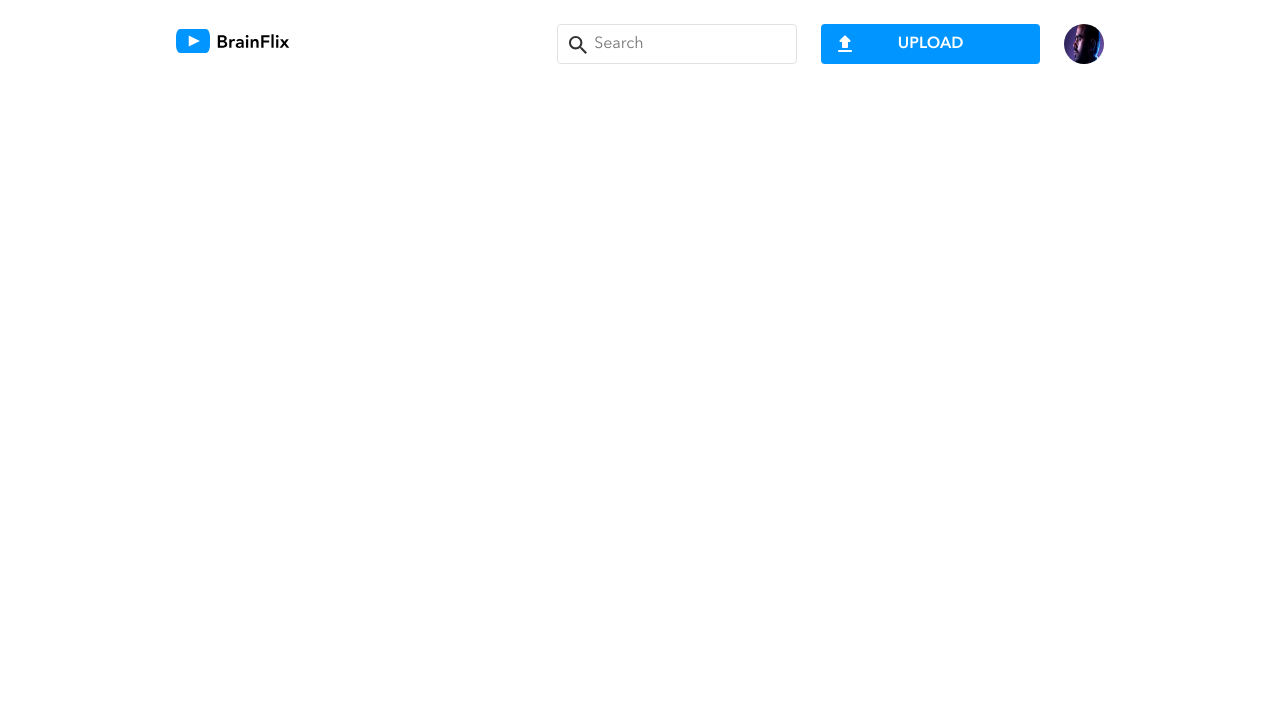
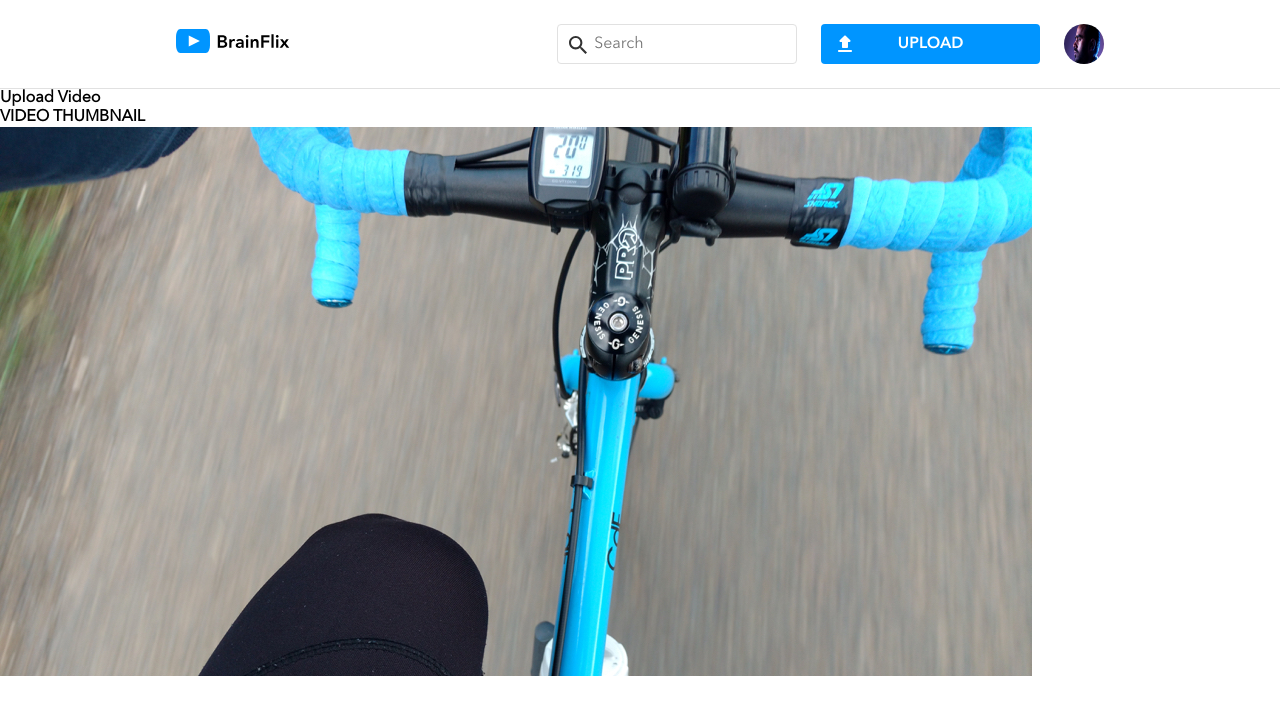
Before and after one commit to brandonscottred/brandon-redford-brainflix, a React (Create React App) app: page /upload-video in a window 1280 px wide. Shown: the top 714 px of the page. Built offline with nearby package versions, Linux system fonts and the light colour scheme.

Commit message:
create VideoUploadPage

```diff
--- a/src/App.js
+++ b/src/App.js
@@ -2,7 +2,7 @@ import './App.scss';
 import Header from './components/Header/Header.js';
 import MainVideoPage from './pages/MainVideoPage/MainVideoPage.js'
 import VideoUploadPage from './pages/VideoUploadPage/VideoUploadPage.js'
-import { BrowserRouter as Router, Routes, Route, Navigate, useNavigate } from "react-router-dom";
+import { BrowserRouter as Router, Routes, Route, Navigate } from "react-router-dom";
 
 
 const api_key = '?api_key=9b674019-74cc-4013-9aa2-3645aa0e289c';
@@ -18,6 +18,7 @@ function App() {
         <Route path='/' element={<Navigate to='/home' />} />
         <Route path='/home' element={<MainVideoPage/>} />
         <Route path='/video/:videoId' element={<MainVideoPage/>} />
+        <Route path='/upload' element={<Navigate to='/upload-video' />} />
         <Route path='/upload-video' element={<VideoUploadPage/>} />
       </Routes>
     </Router>
--- a/src/components/Header/Header.js
+++ b/src/components/Header/Header.js
@@ -21,13 +21,15 @@ function Header() {
           <input className='navbar-searchbar__input' type='text' placeholder='Search'/>
         </div>
         <img className='navbar__avatar' src={avatar} />
-        <div className='navbar-btn'>
-          <img className='navbar-btn__icon' src={btnIcon}/>
-          <button className='navbar-btn__upload' type='submit'>UPLOAD</button>
-        </div>
+          <div className='navbar-btn'>
+            <img className='navbar-btn__icon' src={btnIcon}/>
+            <Link to='/upload-video'>
+            <button className='navbar-btn__upload' type='submit'>UPLOAD</button>
+            </Link>
+          </div>
       </nav>
     </header>
-  )
+  );
 }
 
 
--- a/src/components/Header/Header.scss
+++ b/src/components/Header/Header.scss
@@ -12,6 +12,7 @@
     .navbar {
         display: flex;
 
+
         @include mobile {
             justify-content: center;
             padding: 16px;
@@ -19,6 +20,8 @@
         }
         @include tablet {
             padding: 24px;
+            box-sizing: border-box;
+            max-width: 90%;
         }
         @include desktop {
             padding: 24px;
@@ -106,6 +109,7 @@
 
         &__avatar {
             @include avatar;
+
             @include tablet {
                 order: 4;
             }
@@ -143,6 +147,10 @@
                 font-family: avenirNextDemi;
                 position: absolute;
 
+                @include mobile {
+                    width: 100%;
+                }
+
                 @include tablet {
                     width: 100%;
                 }
--- a/src/pages/VideoUploadPage/VideoUploadPage.js
+++ b/src/pages/VideoUploadPage/VideoUploadPage.js
@@ -1,8 +1,19 @@
+import './VideoUploadPage.scss'
+import videoThumbnail from '../../assets/images/Upload-video-preview.jpg'
+
 
 function VideoUploadPage() {
 
     return (
         <>
+          <div className='divider'></div>
+          <div className='form'>
+            <h1 className='form__title'>Upload Video</h1>
+            <div className='form__thumbnail'>
+                <h3 className='form__thumbnail-title'>VIDEO THUMBNAIL</h3>
+                <img className='form__thumbnail-img' src={videoThumbnail}/>
+            </div>
+          </div>
         </>
     )
 };
--- a/src/pages/VideoUploadPage/VideoUploadPage.scss
+++ b/src/pages/VideoUploadPage/VideoUploadPage.scss
@@ -0,0 +1,12 @@
+@import '../../styles/partials/reset';
+@import '../../styles/partials/typography';
+@import '../../styles/partials/mixins';
+@import '../../styles/partials/variables';
+@import '../../styles/partials/buttons';
+@import '../../styles/partials/divider';
+@import '../../styles/partials/forms';
+
+.divider {
+    margin-top: 0;
+    width: 100%;
+}
```
